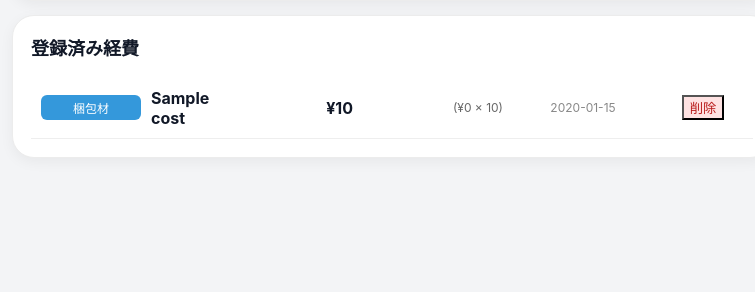
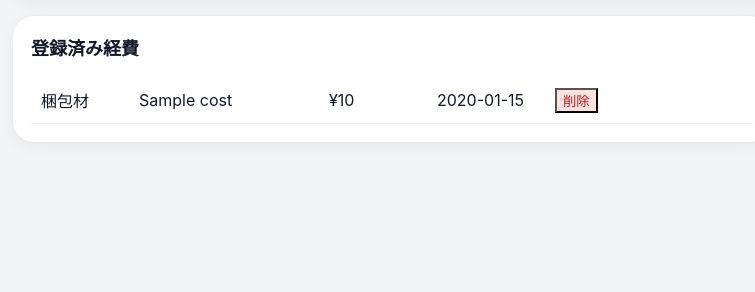
Before and after one commit to rikuto-seo/sedori-stock-app, a Flask app: page /costs in a window 1280 px wide. Shown: the part 936-1228 px from the top of the page, without its empty margins (248-1003 px from the left). After the commit the page ends 1049 px from the top, so only its background shows below. Run offline with Flask 3, Linux system fonts and the light colour scheme; tables that the repository leaves empty hold one stand-in row (values such as "Sample post").

Commit message:
Update images and templates

```diff
--- a/static/css/style.css
+++ b/static/css/style.css
@@ -894,54 +894,73 @@ body {
 
 }
 
+/* =========================
+   PC（そのまま）
+========================= */
+
 .cost-row {
     display: grid;
-    grid-template-columns: 100px 1fr 120px 140px 140px 80px;
+    grid-template-columns: 90px 1fr 100px 110px 110px 70px;
     align-items: center;
-    gap: 10px;
+    gap: 8px;
     padding: 10px;
     border-bottom: 1px solid #eee;
 }
 
-.cost-type {
-    font-size: 12px;
-    padding: 4px 8px;
-    border-radius: 6px;
-    text-align: center;
-    color: white;
+
+/* =========================
+   スマホ
+========================= */
+
+@media (max-width: 480px) {
+
+    .cost-row {
+        display: grid;
+
+        /* 2段構成 */
+        grid-template-columns: 1fr auto;
+
+        grid-template-areas:
+            "type name"
+            "detail amount"
+            "date actions";
+
+        gap: 6px;
+
+        padding: 12px;
     }
 
-.cost-type.coupon {
-    background: #e74c3c;
-}
-
-.cost-type.material {
-    background: #3498db;
+    .cost-type {
+        grid-area: type;
+        justify-self: start;
     }
 
     .cost-name {
-    font-weight: bold;
+        grid-area: name;
+        text-align: right;
+    }
+
+    .cost-detail {
+        grid-area: detail;
+        text-align: left;
     }
 
     .cost-amount {
+        grid-area: amount;
         text-align: right;
-    font-weight: bold;
-}
-
-.cost-detail {
-    font-size: 12px;
-    color: #666;
-    text-align: right;
+        font-size: 16px;
     }
 
     .cost-date {
-    font-size: 12px;
-    color: #888;
-    text-align: center;
+        grid-area: date;
+        font-size: 11px;
+        text-align: left;
     }
 
     .cost-actions {
-    text-align: center;
+        grid-area: actions;
+        text-align: right;
+    }
 }
 
 /* =========================
--- a/templates/pages/costs.html
+++ b/templates/pages/costs.html
@@ -440,10 +440,6 @@
                     ${isCoupon ? "-" : ""}¥${amount.toLocaleString()}
                 </div>
 
-                <div class="cost-detail">
-                    (¥${unit.toLocaleString()} × ${qty})
-                </div>
-
                 <div class="cost-date">
                     ${cost.cost_date || ""}
                 </div>
```
Lines whose indentation alone changed are shown as unchanged.
